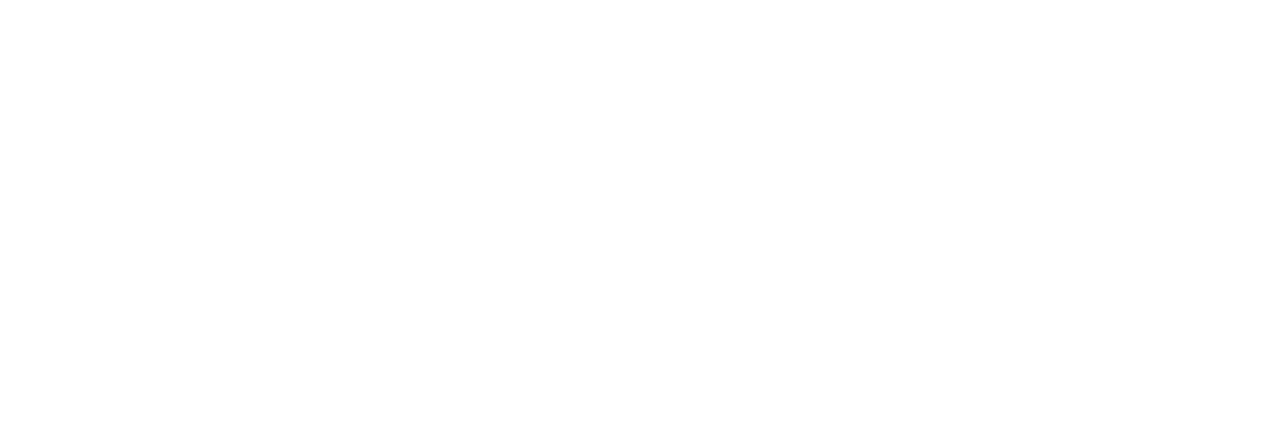
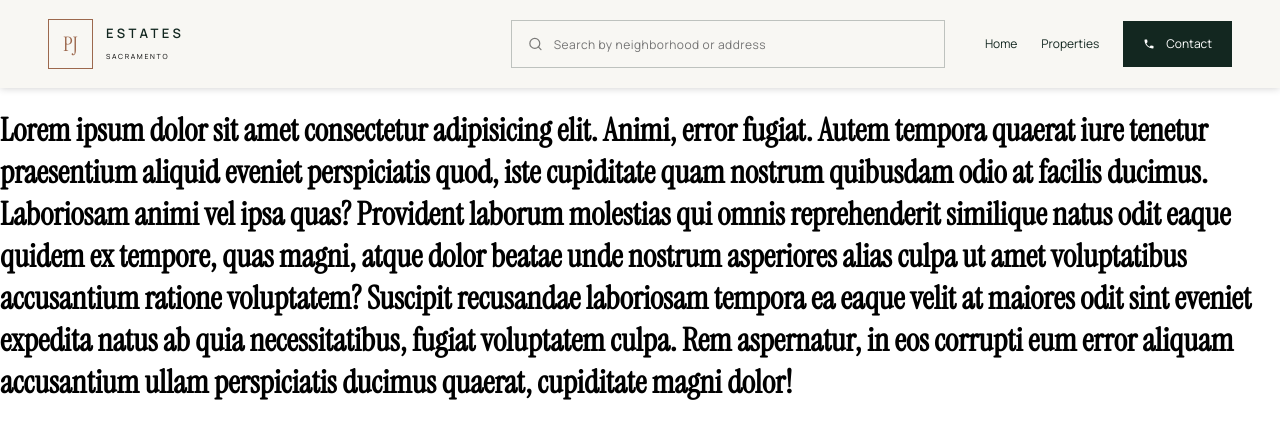
Before and after one commit to BananaCode2023/PJEstates_TypeScript, a React (Vite) app: page / in a window 1280 px wide. Shown: the top 438 px of the page. Built offline with nearby package versions, Linux system fonts and the light colour scheme.

Commit message:
Creation of Header and Header Modal

```diff
--- a/package.json
+++ b/package.json
@@ -12,6 +12,7 @@
   "dependencies": {
     "react": "^19.3.1",
     "react-dom": "^19.3.1",
+    "react-icons": "^5.7.0",
     "react-router-dom": "^7.18.5"
   },
   "devDependencies": {
--- a/src/App.tsx
+++ b/src/App.tsx
@@ -1,10 +1,11 @@
+import Homepage from "./components/Homepage/Homepage"
 
 
 function App() {
 
   return (
     <>
-
+      <Homepage/>
     </>
   )
 }
--- /dev/null
+++ b/src/components/Buttons/DarkBtn.module.css
@@ -0,0 +1,25 @@
+.darkBtn{
+    background-color: var(--color-primary);
+    color: var(--white);
+    text-decoration: none;
+    height: 46px;
+    display: flex;
+    justify-content: center;
+    align-items: center;
+    gap: 11px;
+    padding-inline: 20px;
+    padding-block: 0;
+    font-size: 12px;
+    line-height: 18px;
+    letter-spacing: 0;
+    font-weight: 400;
+    transition: 0.2s;
+
+    &:hover{
+        background-color: var(--color-accent);
+    }
+
+    @media(max-width: 525px){
+        width: calc(100% - 32px);
+    }
+}
--- /dev/null
+++ b/src/components/Buttons/DarkBtn.tsx
@@ -0,0 +1,26 @@
+import { Link } from "react-router-dom"
+import styles from './DarkBtn.module.css'
+import type { ReactNode } from "react";
+
+export function DarkBtn (
+    {
+        path,
+        linkText,
+        leftIcon,
+        rightIcon
+    }:{
+        path: string;
+        linkText: string;
+        leftIcon?: ReactNode;
+        rightIcon?: ReactNode;
+    }
+
+) {
+    return (
+        <Link to={`${path}`} className={styles.darkBtn}>
+            {leftIcon}
+            {linkText}
+            {rightIcon}
+        </Link>
+    )
+}
--- /dev/null
+++ b/src/components/Header/Header.module.css
@@ -0,0 +1,155 @@
+header{
+    height: 88px;
+    display: flex;
+    align-items: center;
+    background-color: var(--color-surface);
+    padding-inline: 48px;
+    box-shadow: 0 0 8px rgba(0,0,0,.2);
+}
+
+.headerContainer{
+    display: flex;
+    justify-content: space-between;
+    align-items: center;
+    width: 100%;
+    max-width: 1320px;
+    margin-inline: auto;
+}
+
+.logo{
+    display: flex;
+    gap: 13px;
+    align-items: center;
+    cursor: pointer;
+    .icon{
+        background-color: transparent;
+        border: 1px solid var(--color-accent);
+        color: var(--color-accent);
+        display: flex;
+        justify-content: center;
+        align-items: center;
+        font-size: 20px;
+        font-family: 'Instrument serif';
+        height: 48px;
+        width: 43px;
+        cursor: pointer;
+        transition: 0.2s;
+    }
+
+    .logoText{
+        transition: 0.6s;
+
+        p{
+            font-size: 13px;
+            letter-spacing: 3.38px;
+            color: var(--color-primary);
+            text-transform: uppercase;
+            font-weight: 600;
+            margin-block: 0;
+        }
+        small{
+            font-size: 7px;
+            line-height: 10.5px;
+            letter-spacing: 1.68px;
+            text-transform: uppercase;
+            margin-block: 0;
+        }
+    }
+
+    &:hover{
+        .logoText{
+            transform: translateX(4px);
+        }
+        .icon{
+            background-color: var(--color-accent);
+            color: var(--white);
+        }
+    }
+}
+
+.headerCol{
+    display: flex;
+    align-items: center;
+    gap: 24px;
+
+    @media(max-width: 768px){
+        display:none;
+    }
+
+    .headerInput{
+        display: flex;
+        align-items: center;
+        border: 1px solid var(--color-border-strong);
+        height: 46px;
+        min-width: 400px;
+        padding-inline: 16px;
+        gap: 8px;
+        margin-right: 16px;
+
+        @media(max-width: 990px){
+            min-width: 260px;
+        }
+        @media(max-width: 830px){
+            display: none;
+        }
+
+        input{
+            font-size: 12px;
+            border: 1px solid transparent;
+            width: 100%;
+            font-family: manrope;
+            letter-spacing: 0.5px;
+            background-color: transparent;
+
+            &:focus-visible{
+                outline: var(--color-surface) auto 1px;
+                border-color: transparent;
+            }
+        }
+
+        svg{
+            opacity: 0.5;
+        }
+    }
+}
+
+.navLink{
+    font-size: 12px;
+    line-height: 24px;
+    color: var(--color-text);
+    text-decoration: none;
+    font-weight: 400;
+    border-bottom: 1px solid transparent;
+    transition: 0.2s;
+
+    &:hover{
+        border-bottom: 1px solid var(--color-accent);
+    }
+
+    @media(max-width: 768px){
+        margin-bottom: 16px;
+    }
+}
+
+.headerMenu{
+    @media(min-width: 769px){
+        display: none;
+    }
+}
+
+.headerModal{
+    display: flex;
+    flex-direction: column;
+    align-items: center;
+    padding: 24px;
+    background-color: var(--white);
+    box-shadow: 0 0 8px rgba(0,0,0,.2);
+
+    @media(min-width: 769px){
+        display: none;
+    }
+
+    @media(max-width: 768px){
+        padding-inline: 24px;
+    }
+}
--- /dev/null
+++ b/src/components/Header/Header.tsx
@@ -0,0 +1,58 @@
+import { NavLink } from 'react-router-dom'
+import styles from './Header.module.css'
+import { FiSearch } from "react-icons/fi";
+import { MdLocalPhone } from "react-icons/md";
+import { DarkBtn } from '../Buttons/DarkBtn';
+import { useState } from 'react';
+import { IoMenu } from "react-icons/io5";
+import { HeaderModal } from './HeaderModal';
+import { IoCloseSharp } from "react-icons/io5";
+
+function Header () {
+
+    const [isHeaderModalOpen, setIsHeaderModalOpen] = useState(false)
+
+    const openModal = () => {
+
+    }
+
+    return(
+        <>
+            <header>
+                <div className={styles.headerContainer}>
+                    <div className={styles.logo}>
+                        <div className={styles.icon}>
+                            <p className={styles.iconText}>PJ</p>
+                        </div>
+                        <div className={styles.logoText}>
+                            <p>Estates</p>
+                            <small>Sacramento</small>
+                        </div>
+                    </div>
+
+                    <div className={styles.headerCol}>
+                        <div className={styles.headerInput}>
+                            <FiSearch />
+                            <input type="text" placeholder='Search by neighborhood or address'/>
+                        </div>
+                        <NavLink to='/' className={styles.navLink}>Home</NavLink>
+                        <NavLink to='/properties' className={styles.navLink}>Properties</NavLink>
+                        <DarkBtn path={'tel: +639208983562'} leftIcon={<MdLocalPhone/>} linkText={`Contact`}/>
+                    </div>
+
+                    <div
+                        className={styles.headerMenu}
+                        onClick={() => setIsHeaderModalOpen(!isHeaderModalOpen)}
+                    >
+                        {!isHeaderModalOpen ? <IoMenu /> : <IoCloseSharp />}
+                    </div>
+
+                </div>
+
+            </header>
+            {isHeaderModalOpen ? <HeaderModal/> : ''}
+        </>
+    )
+}
+
+export default Header
--- /dev/null
+++ b/src/components/Header/HeaderModal.tsx
@@ -0,0 +1,14 @@
+import { NavLink } from "react-router-dom";
+import styles from './Header.module.css'
+import { DarkBtn } from "../Buttons/DarkBtn";
+import { MdLocalPhone } from "react-icons/md";
+
+export function HeaderModal () {
+    return(
+        <div className={styles.headerModal}>
+            <NavLink to='/' className={styles.navLink}>Home</NavLink>
+            <NavLink to='/properties' className={styles.navLink}>Properties</NavLink>
+            <DarkBtn path={'tel: +639208983562'} leftIcon={<MdLocalPhone/>} linkText={`Contact`}/>
+        </div>
+    )
+}
--- /dev/null
+++ b/src/components/Homepage/Homepage.tsx
@@ -0,0 +1,12 @@
+import Header from "../Header/Header"
+
+function Homepage () {
+    return(
+        <>
+            <Header/>
+            <h1>Lorem ipsum dolor sit amet consectetur adipisicing elit. Animi, error fugiat. Autem tempora quaerat iure tenetur praesentium aliquid eveniet perspiciatis quod, iste cupiditate quam nostrum quibusdam odio at facilis ducimus. Laboriosam animi vel ipsa quas? Provident laborum molestias qui omnis reprehenderit similique natus odit eaque quidem ex tempore, quas magni, atque dolor beatae unde nostrum asperiores alias culpa ut amet voluptatibus accusantium ratione voluptatem? Suscipit recusandae laboriosam tempora ea eaque velit at maiores odit sint eveniet expedita natus ab quia necessitatibus, fugiat voluptatem culpa. Rem aspernatur, in eos corrupti eum error aliquam accusantium ullam perspiciatis ducimus quaerat, cupiditate magni dolor!</h1>
+        </>
+    )
+}
+
+export default Homepage
--- a/src/index.css
+++ b/src/index.css
@@ -0,0 +1,63 @@
+/* Brand colors */
+:root {
+  --color-primary: #132720; /* Deep forest green */
+  --color-primary-dark: #0e211b; /* Footer/background green */
+  --color-accent: #9c684d; /* Muted copper */
+  --color-accent-light: #c6aa91; /* Soft copper/beige */
+
+  /* Backgrounds */
+  --color-background: #f5f4f0; /* Main page background */
+  --color-surface: #f8f7f3; /* Cards and header */
+  --color-surface-muted: #e9e7e0; /* Hero background */
+  --color-section: #deddd7; /* Featured properties section */
+  --color-empty: #ebe9e3; /* Empty-results panel */
+
+  /* Text */
+  --color-text: #132720; /* Primary text */
+  --color-text-secondary: #56635e;
+  --color-text-muted: #7a8580;
+  --color-text-subtle: #89928e;
+  --color-text-on-dark: #d7dfdc;
+  --color-text-on-dark-muted: #abb5b1;
+
+  /* Status colors */
+  --color-status-sale: #132720;
+  --color-status-pending: #8a604b;
+  --color-status-open-house: #a37b53;
+
+  /* Utility colors */
+  --white: #ffffff;
+  --color-image-placeholder: #c9c4b9;
+}
+
+/* Transparent colors*/
+:root {
+  --color-border: rgba(19, 39, 32, 0.1);
+  --color-border-medium: rgba(19, 39, 32, 0.18);
+  --color-border-strong: rgba(19, 39, 32, 0.25);
+
+  --color-surface-glass: rgba(248, 247, 243, 0.91);
+  --color-card-glass: rgba(248, 247, 243, 0.91);
+
+  --color-white-border: rgba(255, 255, 255, 0.44);
+  --color-white-subtle: rgba(255, 255, 255, 0.08);
+}
+
+body {
+  font-family: "Manrope", sans-serif;
+  margin: 0;
+  padding: 0;
+}
+
+h1,
+h2,
+h3 {
+  font-family: "Instrument Serif", serif;
+}
+
+h1 em,
+h2 em {
+  font-family: "Instrument Serif", serif;
+  font-style: italic;
+  font-weight: 400;
+}
```
Also changed, not shown: src/components/Footer/Footer.tsx (added, +10 -0 lines), src/components/Footer/Footer.module.css (added), src/components/Homepage/Homepage.module.css (added), 1 other file (tests, documents, lock files or other folders).
